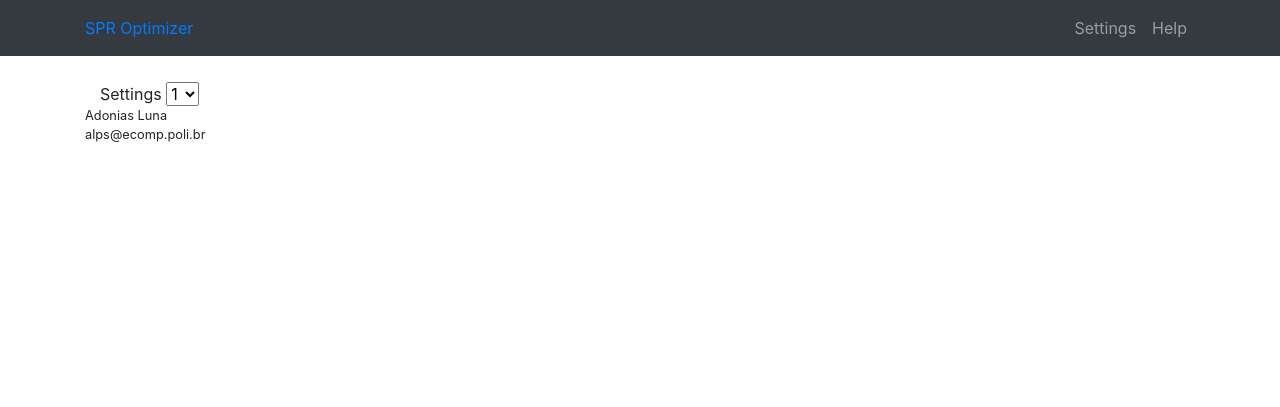
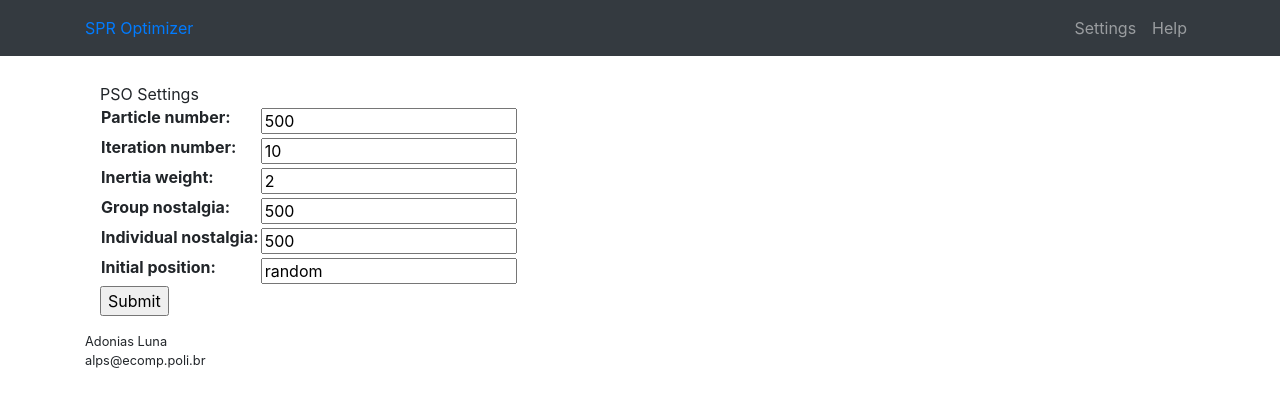
Before and after one commit to adoniasluna/SPR-OPTIMIZER, a Django app: page /spr_optimizer/setting/ in a window 1280 px wide. Shown: the top 407 px of the page. Run offline with Django 3.2, Linux system fonts and the light colour scheme; some libraries are stand-ins or nearby versions.

Commit message:
pso setting form/session variables

```diff
--- /dev/null
+++ b/spr_optimizer/forms.py
@@ -0,0 +1,27 @@
+from django import forms
+from django.core.exceptions import ValidationError
+from django.utils.translation import ugettext_lazy as _
+
+
+class PSOSettingForm(forms.Form):
+    particle_number = forms.IntegerField(initial=500)
+    iteration_number = forms.IntegerField(initial=10)
+    inertia_weight = forms.FloatField(initial=2)
+    group_nostalgia = forms.FloatField(initial=500)
+    individual_nostalgia = forms.IntegerField(initial=500)
+    initial_position = forms.CharField(initial="random")
+
+    def clean_particle_number(self):
+        data = self.cleaned_data['particle_number']
+
+        if data <= 0 or data > 1000:
+            raise ValidationError(_('Invalid number of particles'))
+
+        return data
+
+    def clean_iteration_number(self):
+        data = self.cleaned_data['iteration_number']
+
+        if data <= 0 or data > 100:
+            raise ValidationError(_('Invalid number iterations'))
+        return data
--- a/spr_optimizer/templates/spr_optimizer/setting.html
+++ b/spr_optimizer/templates/spr_optimizer/setting.html
@@ -2,12 +2,12 @@
 {% load static %}
 
 {% block content %}
-<p1>Settings</p1>
-<select name="Layers amount">
-    <option value="1" selected>1</option>
-    <option value="2">2</option>
-    <option value="3">3</option>
-    <option value="4">4</option>
-
-</select>
+    <p1>PSO Settings</p1>
+    <form action="" method="post">
+        {% csrf_token %}
+        <table>
+            {{ form.as_table }}
+        </table>
+        <input type="submit" value="Submit">
+    </form>
 {% endblock content %}
--- a/spr_optimizer/views.py
+++ b/spr_optimizer/views.py
@@ -2,8 +2,9 @@ import hashlib
 from datetime import datetime
 from django.template import loader
 from django.shortcuts import render, redirect
-from django.http import HttpResponseBadRequest, JsonResponse, HttpResponse
+from django.http import HttpResponseBadRequest, JsonResponse, HttpResponse, HttpResponseRedirect
 from facade import facade
+from spr_optimizer.forms import PSOSettingForm
 
 
 def index(request):
@@ -45,8 +46,33 @@ def optimize(request):
 
 def setting(request):
     template = loader.get_template('spr_optimizer/setting.html')
-    context = {
-    }
+
+    # If this is a POST request then process the Form data
+    print(request.method)
+    if request.method == 'POST':
+        form = PSOSettingForm(request.POST)
+
+        if form.is_valid():
+            print(form.cleaned_data)
+
+            # Set up PSO parameter for the session
+            for key in form.cleaned_data:
+                request.session[key] = form.cleaned_data[key]
+
+            return HttpResponseRedirect("/spr_optimizer/")
+
+        # Reload the form with the previous value
+        else:
+            context = {'form': form}
+            return HttpResponse(template.render(context, request))
+
+    # If this is a GET (or any other method) load the form with default values
+    else:
+        form = PSOSettingForm()
+        context = {
+            'form': form,
+        }
+
     return HttpResponse(template.render(context, request))
 
 
```
